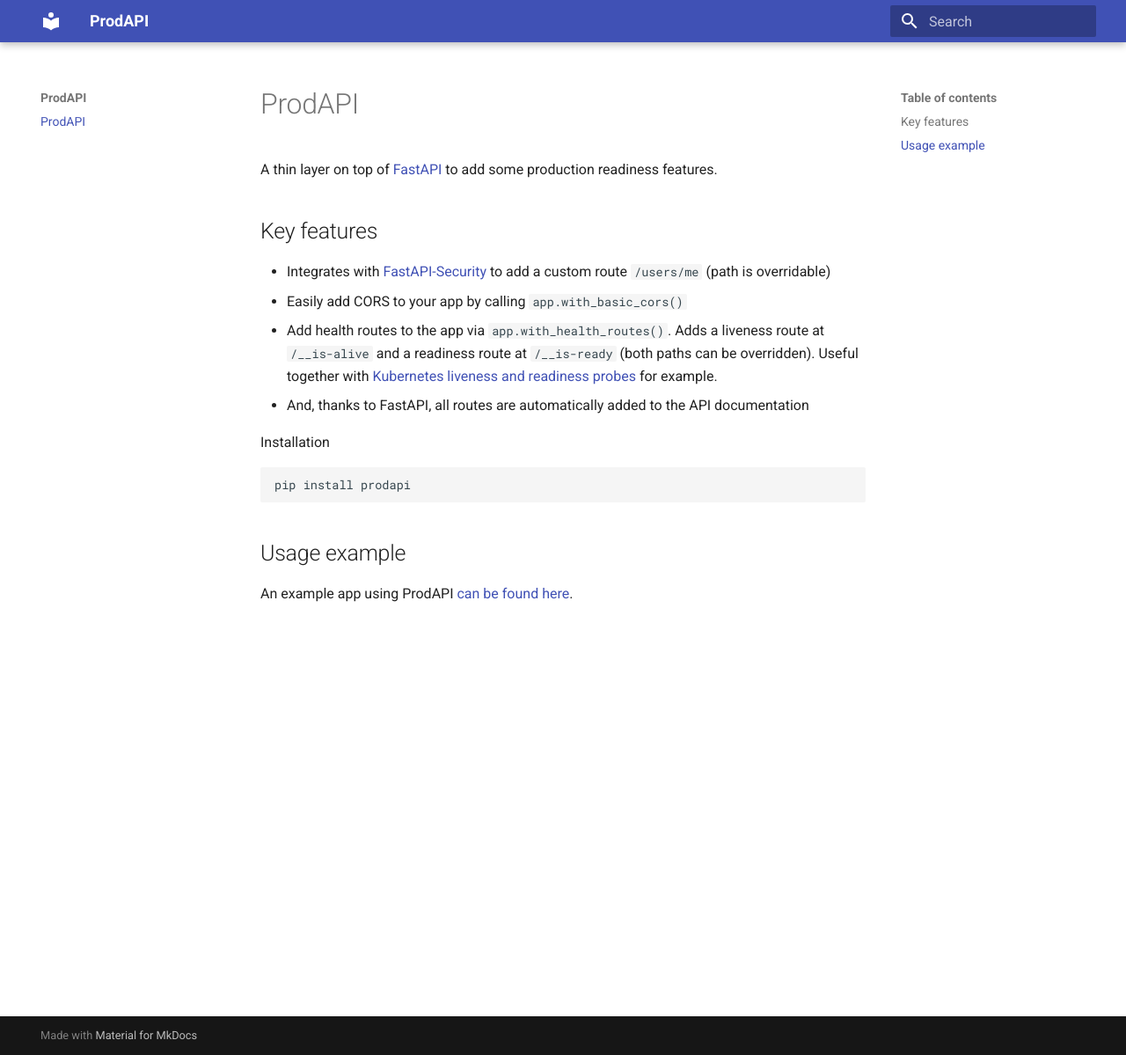
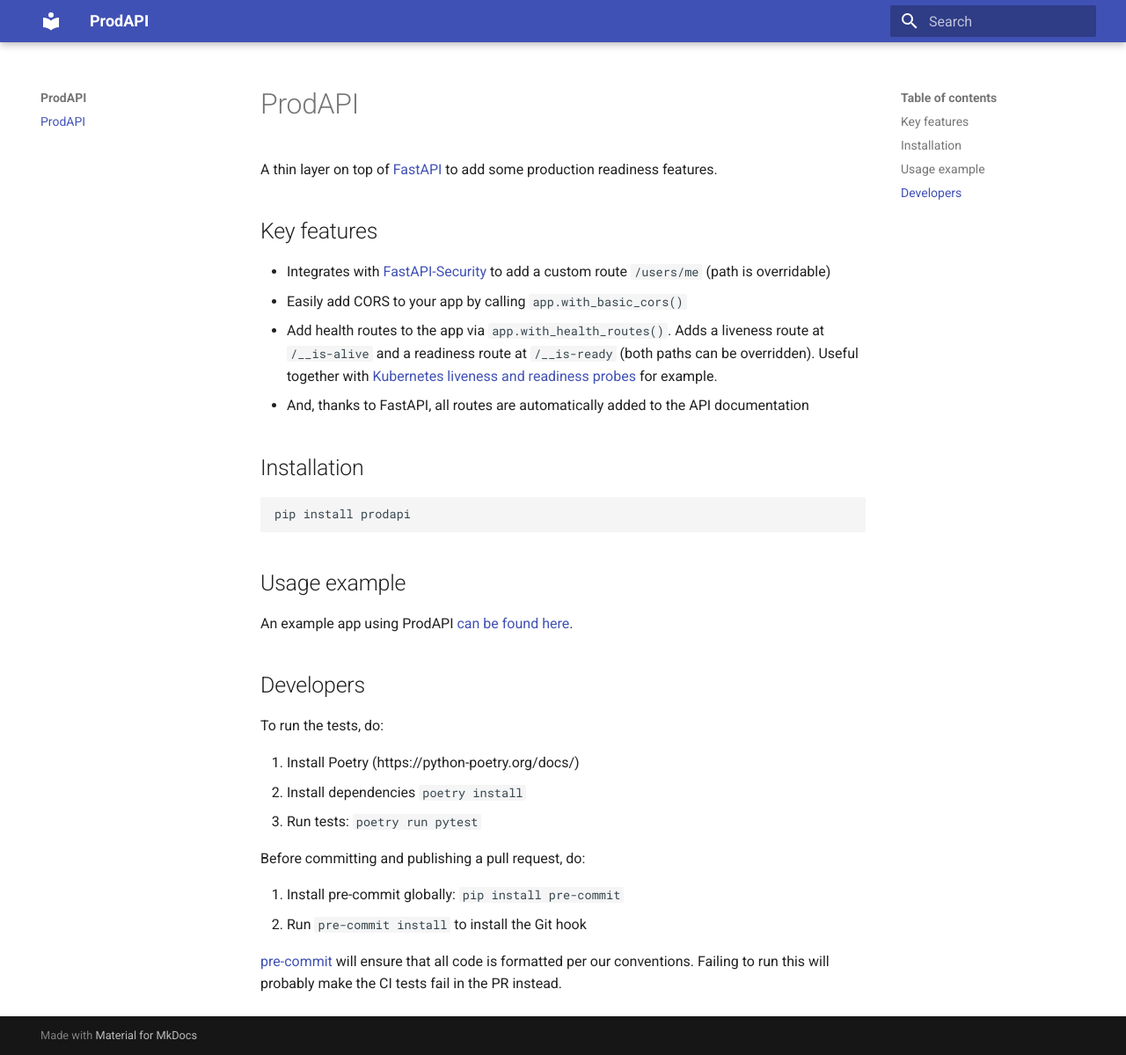
Before and after one commit to jacobsvante/prodapi, an MkDocs documentation site: the page built from docs/index.md, in a window 1280 px wide and 1199 px high. Shown: the whole window at 88% size. Built offline with MkDocs 1.6.1 and Material for MkDocs 9.7.7, drawn with Linux system fonts in a browser that asks for light colours.

Commit message:
Add developer info to docs

````diff
--- a/docs/index.md
+++ b/docs/index.md
@@ -9,7 +9,7 @@
 - Add health routes to the app via `app.with_health_routes()`. Adds a liveness route at `/__is-alive` and a readiness route at `/__is-ready` (both paths can be overridden). Useful together with [Kubernetes liveness and readiness probes](https://kubernetes.io/docs/tasks/configure-pod-container/configure-liveness-readiness-startup-probes/) for example.
 - And, thanks to FastAPI, all routes are automatically added to the API documentation
 
-Installation
+## Installation
 
 ```
 pip install prodapi
@@ -18,3 +18,18 @@
 ## Usage example
 
 An example app using ProdAPI [can be found here](https://github.com/jmagnusson/prodapi/tree/main/examples).
+
+## Developers
+
+To run the tests, do:
+
+1. Install Poetry (https://python-poetry.org/docs/)
+1. Install dependencies `poetry install`
+1. Run tests: `poetry run pytest`
+
+Before committing and publishing a pull request, do:
+
+1. Install pre-commit globally: `pip install pre-commit`
+1. Run `pre-commit install` to install the Git hook
+
+[pre-commit](https://pre-commit.com/) will ensure that all code is formatted per our conventions. Failing to run this will probably make the CI tests fail in the PR instead.
````
